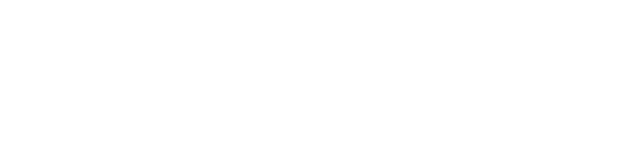
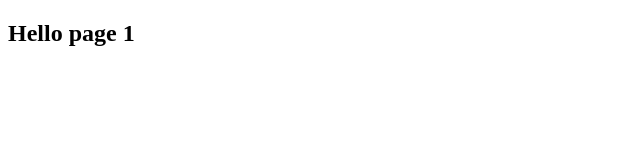
Before and after one commit to frontendsultan/git-training-v1, a plain HTML site: page page1.html in a window 1280 px wide. Shown: the whole page, without its empty margins (0-640 px from the left). Drawn offline with Linux system fonts and the light colour scheme.

Commit message:
Update page1.html

```diff
--- a/page1.html
+++ b/page1.html
@@ -7,6 +7,6 @@
     <title>Document</title>
 </head>
 <body>
-
+    <h2>Hello page 1</h2>
 </body>
 </html>
```
